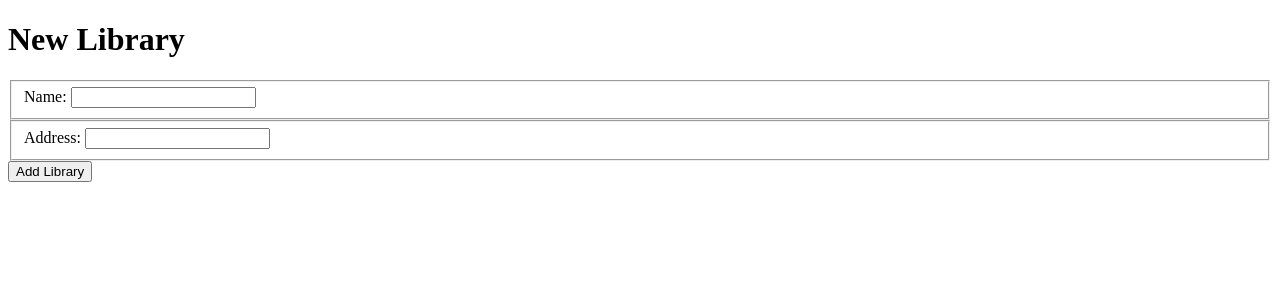
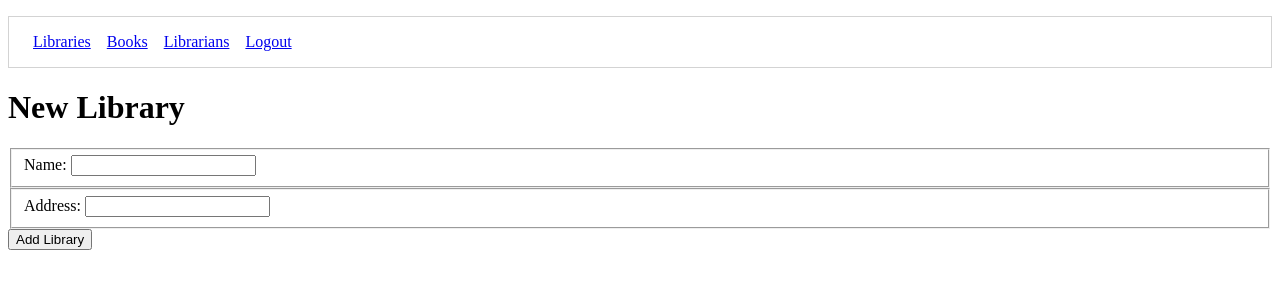
Before and after one commit to rdbishop19/django-libraryapp, a Django app: page /library/form in a window 1280 px wide. Shown: the top 300 px of the page. Run offline with Django 3.2, Linux system fonts and the light colour scheme; the visitor is signed in with stand-in values (Sample User, id 1).

Commit message:
feat: navbar on base.html

```diff
--- a/libraryapp/templates/shared/base.html
+++ b/libraryapp/templates/shared/base.html
@@ -5,8 +5,30 @@
     <meta charset="UTF-8">
     <meta name="viewport" content="width=device-width, initial-scale=1.0">
     <title>Library</title>
+
+    <style>
+        .navList {
+            list-style-type: none;
+            display: flex;
+            border: 1px solid lightgray;
+            padding: 1em;
+        }
+
+        .navList__route {
+            margin: 0 0.5em;
+        }
+    </style>
 </head>
 <body>
+
+    <nav id="site-nav">
+        <ol class="navList">
+            <li class="navList__route"><a href="{% url 'libraryapp:libraries' %}">Libraries</a></li>
+            <li class="navList__route"><a href="{% url 'libraryapp:books' %}">Books</a></li>
+            <li class="navList__route"><a href="{% url 'libraryapp:librarians' %}">Librarians</a></li>
+            <li class="navList__route"><a href="{% url 'libraryapp:logout' %}">Logout</a></li>
+        </ol>
+    </nav>
 
     {% block content %}
     {% endblock %}
```
